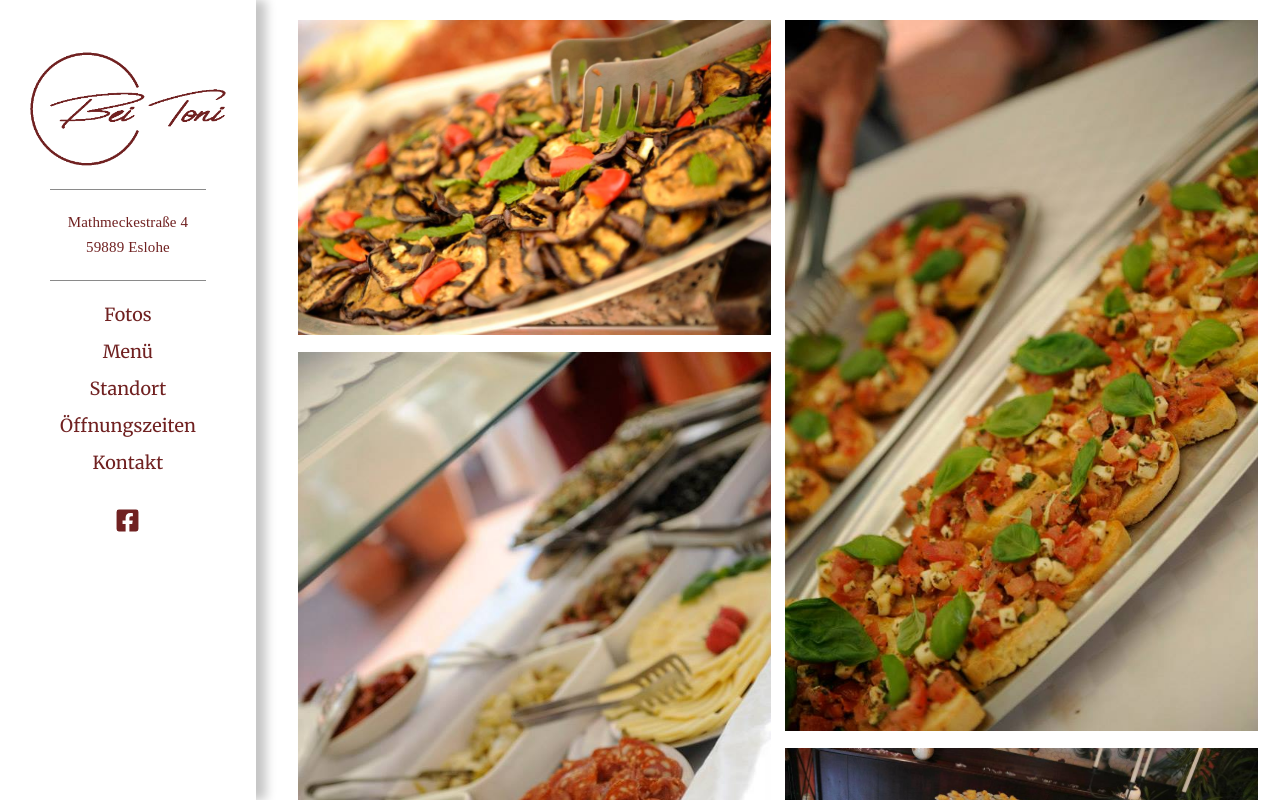
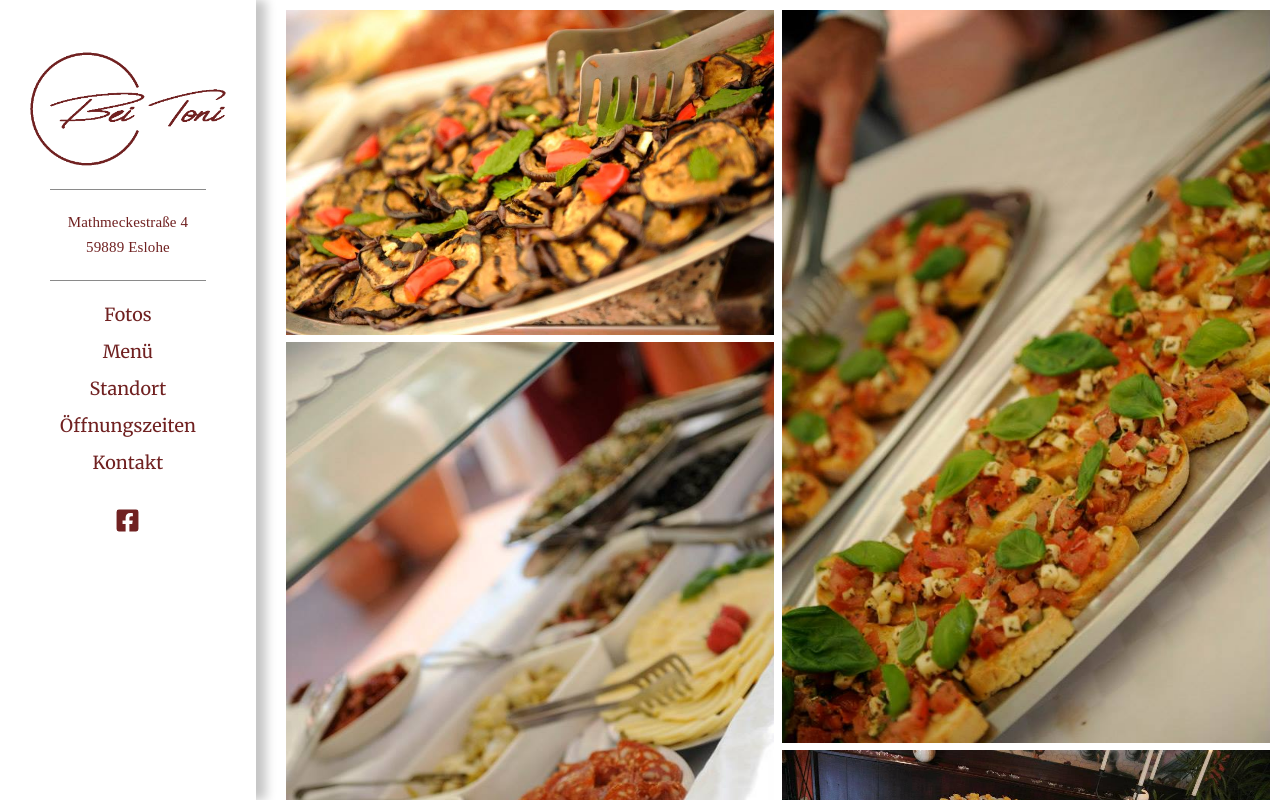
Before and after one commit to PizzeriaBeiToni/pizzeriabeitoni, a Next.js app: page / in a window 1280 px wide. Built offline with nearby package versions, Linux system fonts and the light colour scheme; a web font is replaced by a local one.

Commit message:
Updated photo grid

```diff
--- a/src/components/FrontSection/FrontSection.styles.tsx
+++ b/src/components/FrontSection/FrontSection.styles.tsx
@@ -4,26 +4,12 @@ import {motion} from "framer-motion";
 
 export const Image = styled(motion.img)`
   width: 100%;
-  padding: 5px;
   object-fit: cover;
+  pointer-events: none;
+  user-select: none;
 `;
 
 export const Context = styled('div')`
   width: 100%;
   height: fit-content;
-  display: flex;
-  padding: 5px;
-  @media (max-width: 600px) {
-    flex-wrap: wrap
-  }
 `;
-
-export const Column = styled(motion.div)`
-  width: 50%;
-  height: fit-content;
-  margin: 0 2px 0 2px;
-  @media (max-width: 600px) {
-    width: 100%;
-    margin: 0;
-  }
-`;
--- a/src/components/FrontSection/FrontSection.tsx
+++ b/src/components/FrontSection/FrontSection.tsx
@@ -1,56 +1,29 @@
-import React, {useEffect, useState} from "react";
-import {Column, Context, Image} from "./FrontSection.styles";
-import {columnMotion, imageMotion} from "./FrontSection.motion";
-
-
-function useImages(): [JSX.Element[], JSX.Element[]] {
-    const [col1, setCol1] = useState<JSX.Element[]>([]);
-    const [col2, setCol2] = useState<JSX.Element[]>([]);
-
-    // load all images.
-    // NOTE: This is bad practice
-    // TODO Make this maintainable
-    useEffect(() => {
-        let c1 = [];
-        let c2 = []
-        for (let i=1; i<=3; i++) {
-            c1.push(
-                <Image
-                    key={'c1_r' + i}
-                    src={`/img/c1_r${i}.jpg`}
-                    alt="" {...imageMotion}
-                />
-            );
-            c2.push(
-                <Image
-                    key={'c2_r' + i}
-                    src={`/img/c2_r${i}.jpg`}
-                    alt="" {...imageMotion}
-                />
-            );
-        }
-        c2.push(<Image src={'/img/c2_r4.jpg'} />);
-        setCol1(c1);
-        setCol2(c2);
-    }, []);
-
-    return [col1, col2];
-}
+import React from "react";
+import {Context, Image} from "./FrontSection.styles";
+import {Grid} from "@mui/material";
 
 
 const FrontSection: React.FC = () => {
-    const [col1, col2] = useImages();
-
     return (
         <Context id="photos">
 
-            <Column {...columnMotion}>
-                { col1 }
-            </Column>
+            <Grid container columnSpacing={1}>
+                <Grid item xs={12} sm={6}>
 
-            <Column {...columnMotion}>
-                { col2 }
-            </Column>
+                    <Image src="/img/c1_r1.jpg" alt="" />
+                    <Image src="/img/c1_r2.jpg" alt="" />
+                    <Image src="/img/c1_r3.jpg" alt="" />
+
+                </Grid>
+                <Grid item xs={12} sm={6}>
+
+                    <Image src="/img/c2_r1.jpg" alt="" />
+                    <Image src="/img/c2_r2.jpg" alt="" />
+                    <Image src="/img/c2_r3.jpg" alt="" />
+                    <Image src="/img/c2_r4.jpg" alt="" />
+
+                </Grid>
+            </Grid>
 
         </Context>
     );
```
